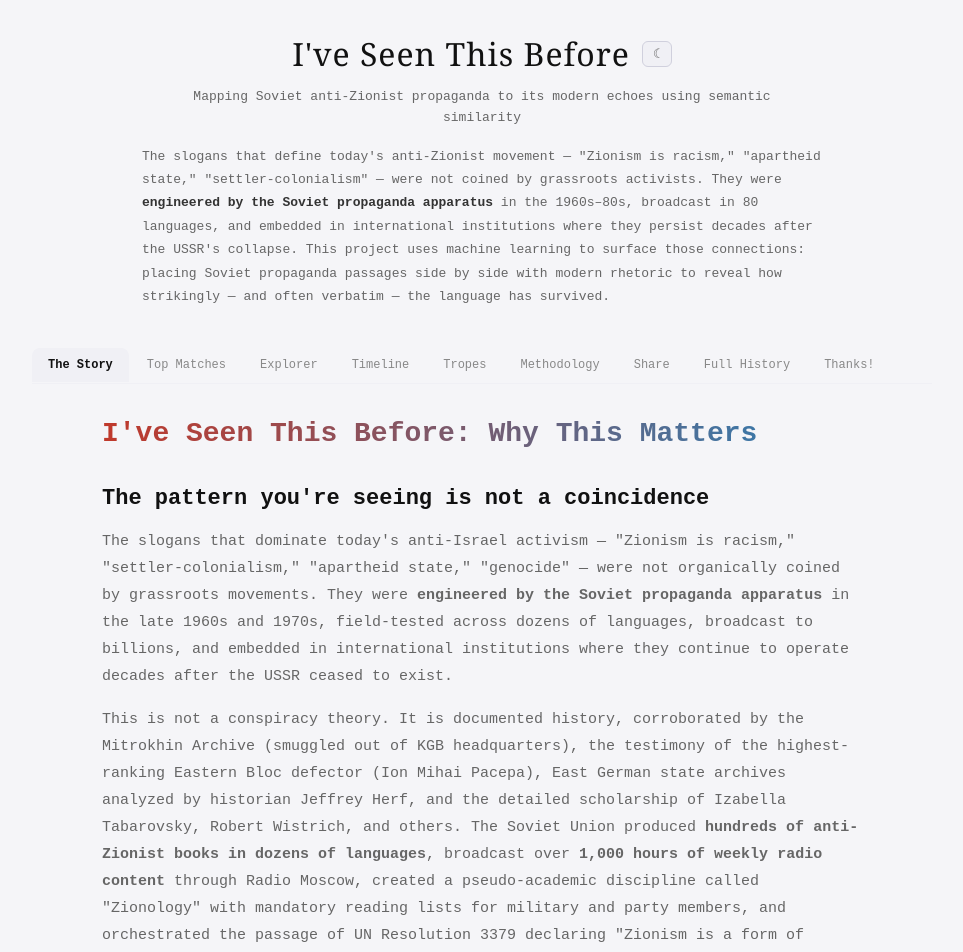
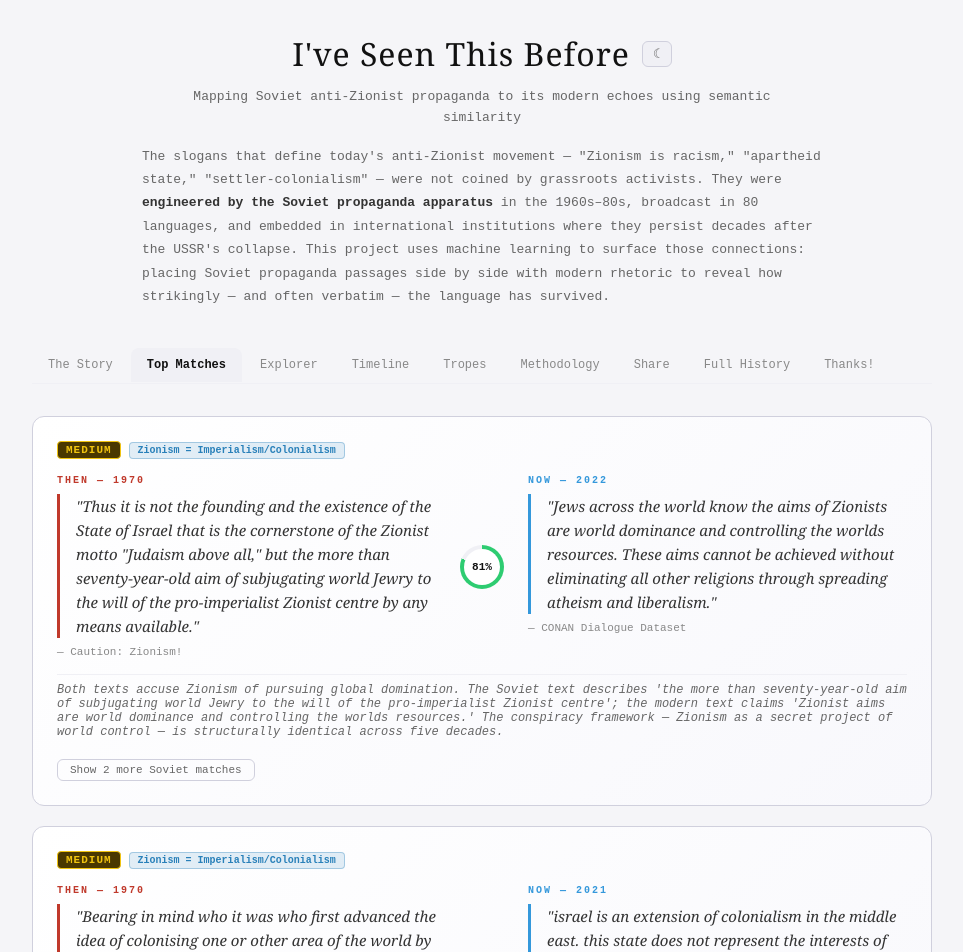
Before and after one commit to kapluni/seenbefore, a React (Vite) app in the folder frontend/: page / in a window 1280 px wide. Shown: the top 952 px of the page, without its empty margins (158-1121 px from the left). Built offline with nearby package versions, Linux system fonts and the light colour scheme.

Commit message:
Default to Top Matches tab instead of The Story
Co-Authored-By: Claude Opus 4.6 <noreply@anthropic.com>

```diff
--- a/frontend/src/App.jsx
+++ b/frontend/src/App.jsx
@@ -1317,7 +1317,7 @@ const DOC_TIMELINE = [
 
 export default function App() {
   const { matches, tropeDistribution, timeline, calibration, tropeNames, tropeColors, isLive, loading, model, generatedAt, sovietCorpusSize, modernCorpusSize } = useResolvedData();
-  const [activeTab, setActiveTab] = useState(0);
+  const [activeTab, setActiveTab] = useState(1);
   const [selectedCard, setSelectedCard] = useState(0);
 
   // Use the richer timeline from the documentation
```
